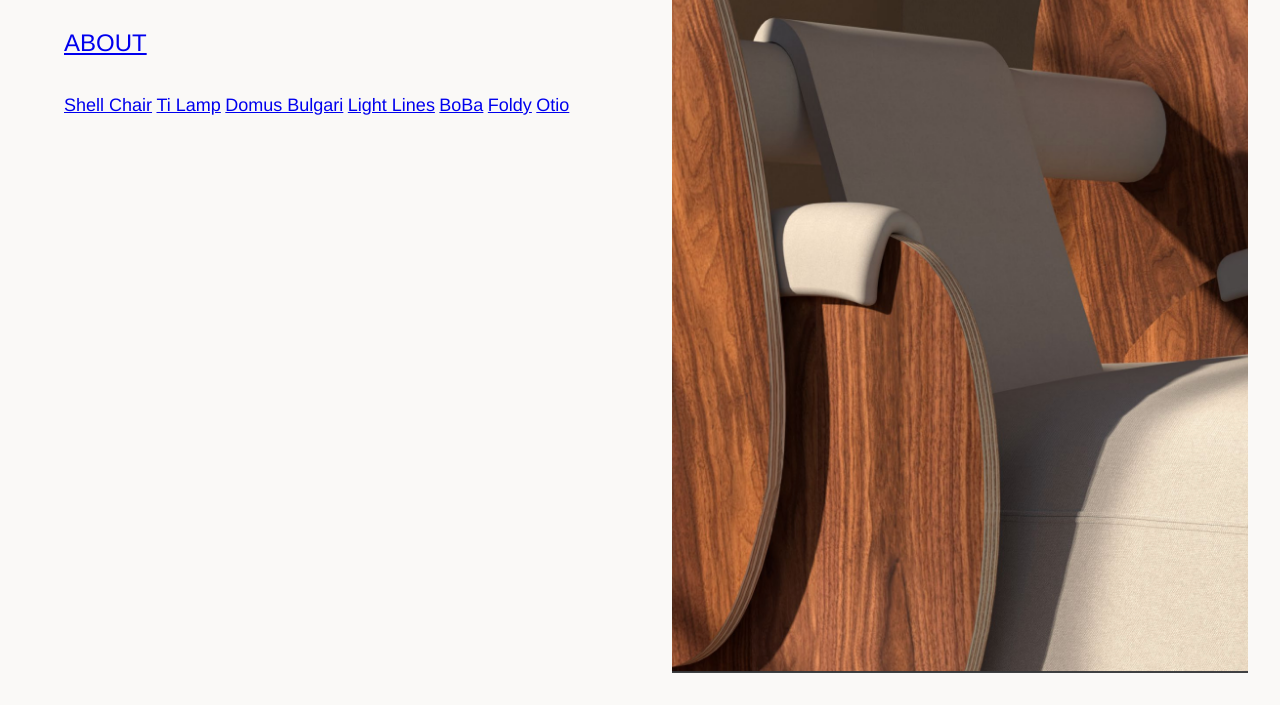
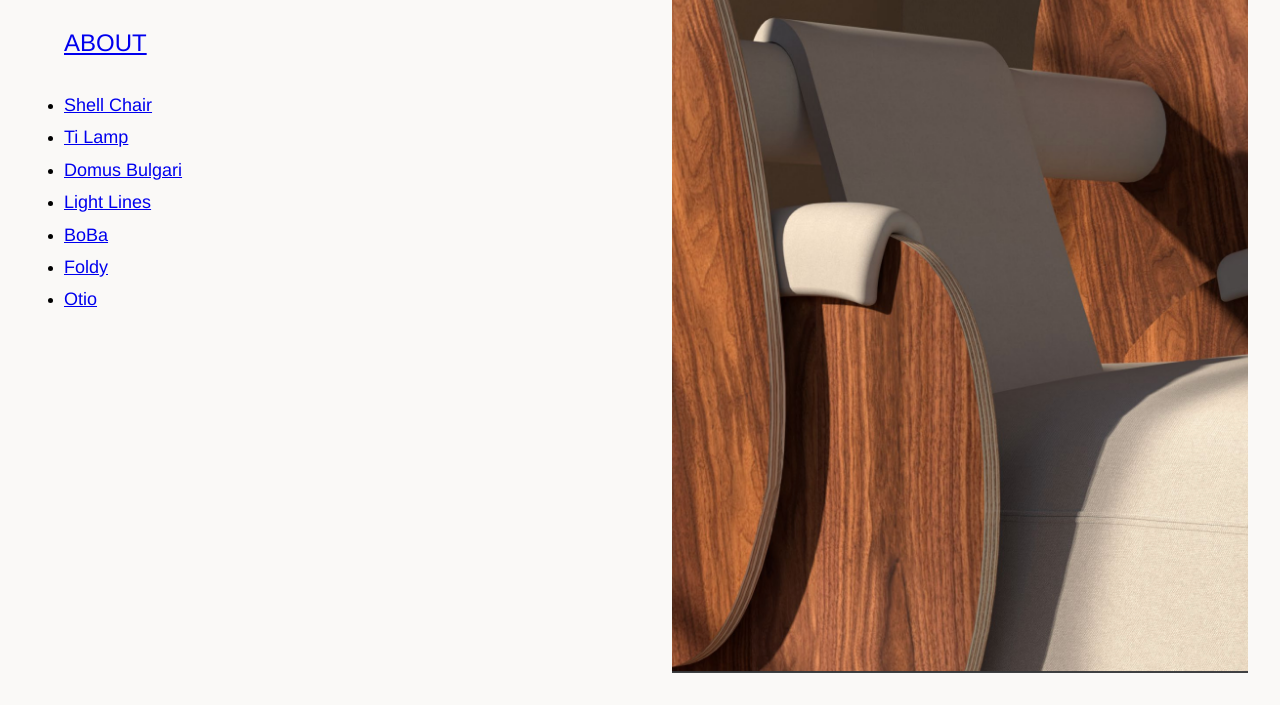
Before and after one commit to FrancescoBini/WebsiteLeo, a plain HTML site: page index.html in a window 1280 px wide. Shown: the part 95-800 px from the top of the page. Drawn offline with Linux system fonts and the light colour scheme.

Commit message:
Update index.html

```diff
--- a/index.html
+++ b/index.html
@@ -11,15 +11,17 @@
         <div class="left-section">
             <h1>LEONARDO POSSATI</h1>
             <a href="bio.html" class="bio-link">About</a>
-            <div class="projects-list">
-                <a href="shell-chair.html">Shell Chair</a>
-                <a href="ti-lamp.html">Ti Lamp</a>
-                <a href="domus-bulgari.html">Domus Bulgari</a>
-                <a href="light-lines.html">Light Lines</a>
-                <a href="boba.html">BoBa</a>
-                <a href="foldy.html">Foldy</a>
-                <a href="otio.html">Otio</a>
-            </div>
+           <div class="projects-list">
+            <ul>
+                <li><a href="shell-chair.html">Shell Chair</a></li>
+                <li><a href="ti-lamp.html">Ti Lamp</a></li>
+                <li><a href="domus-bulgari.html">Domus Bulgari</a></li>
+                <li><a href="light-lines.html">Light Lines</a></li>
+                <li><a href="boba.html">BoBa</a></li>
+                <li><a href="foldy.html">Foldy</a></li>
+                <li><a href="otio.html">Otio</a></li>
+            </ul>
+           </div>
         </div>
         <div class="right-section">
             <div class="feature-image">
```
